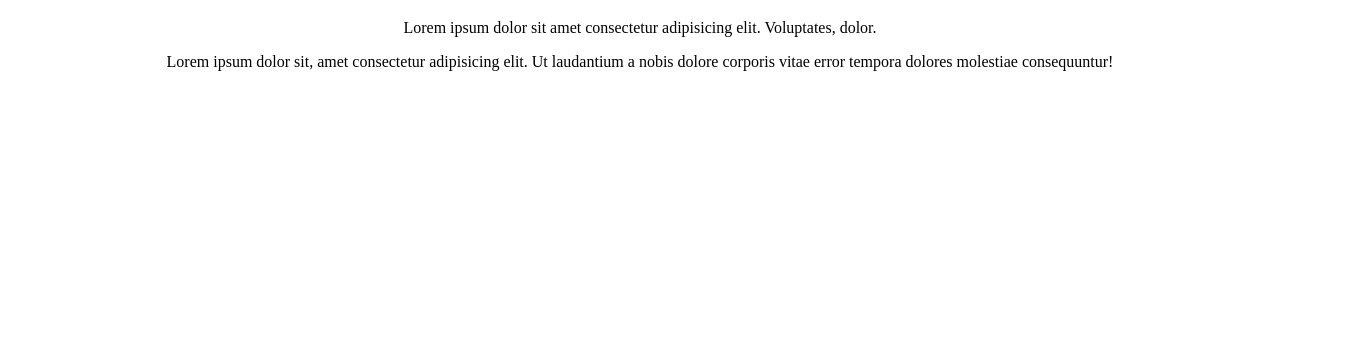
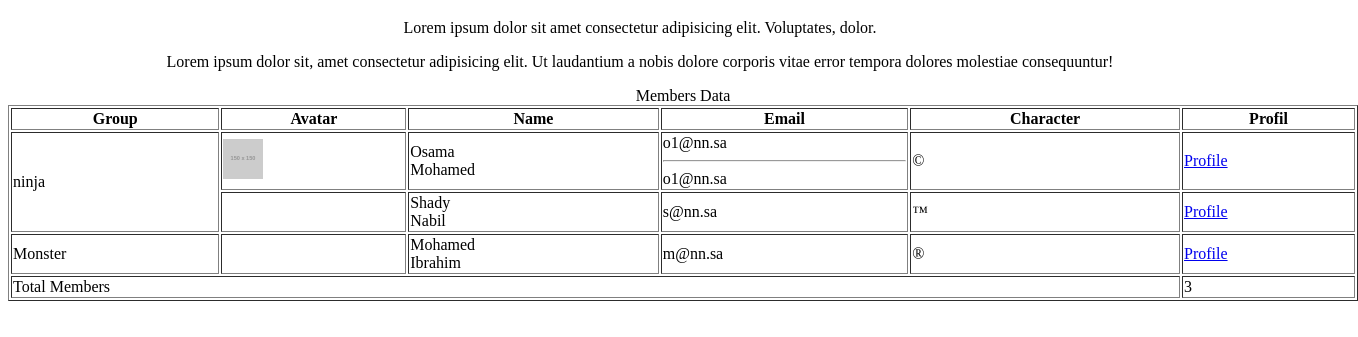
Before and after one commit to mjsimo99/GIT-COMMEND, a plain HTML site: page index.html in a window 1280 px wide. Shown: the part 61-398 px from the top of the page, 1358 px wide, since content can reach past the window. Drawn offline with Linux system fonts and the light colour scheme; placeholder pictures from the web are drawn by us.

Commit message:
addin border

```diff
--- a/index.html
+++ b/index.html
@@ -14,5 +14,54 @@
     <p>Lorem ipsum dolor sit amet consectetur adipisicing elit. Voluptates, dolor.</p>
     <p>Lorem ipsum dolor sit, amet consectetur adipisicing elit. Ut laudantium a
         nobis dolore corporis vitae error tempora dolores molestiae consequuntur!</p>
+<table border="1"  style="width: 1350px;">
+    <caption>Members Data</caption>
+<tr>
+    <th>Group</th>
+    <th>Avatar</th>
+    <th>Name</th>
+    <th>Email</th>
+    <th>Character</th>
+    <th>Profil</th>
+</tr>
+<tr>
+    <td rowspan="2">ninja</td>
+
+    <td><img src="https://via.placeholder.com/150/FF0000/FFFFFF?Text=Down.com
+        C/O https://placeholder.com/" width="40px"></td>
+    <td>Osama<br>Mohamed</td>
+    <td>o1@nn.sa<hr>o1@nn.sa</td>
+    <td> &copy;</td>
+    <td><a href="sato.com">Profile</a></td>
+
+    <tr>
+
+        <td><img src="https://via.placeholder.com/150/0000FF/808080 ?Text=Digital.com
+            C/O https://placeholder.com/" width="40px"></td>
+
+        <td>Shady<br>Nabil</td>
+        <td>s@nn.sa</td>
+        <td> &trade;</td>
+        <td><a href="sato.com">Profile</a></td>
+
+    </tr>
+    <tr>
+        <td>Monster</td>
+        <td><img src="https://via.placeholder.com/150/000000/FFFFFF/?text=IPaddress.net
+            C/O https://placeholder.com/" width="40px"></td>
+        <td>Mohamed<br>Ibrahim</td>
+        <td>m@nn.sa</td>
+        <td> &reg;</td>
+        <td><a href="sato.com">Profile</a></td>
+
+    </tr>
+    <tr style="width: 20px;">
+        <td colspan="5">Total Members</td>
+
+        <td>3</td>
+
+    </tr>
+</table>
+
 </body>
 </html>
```
